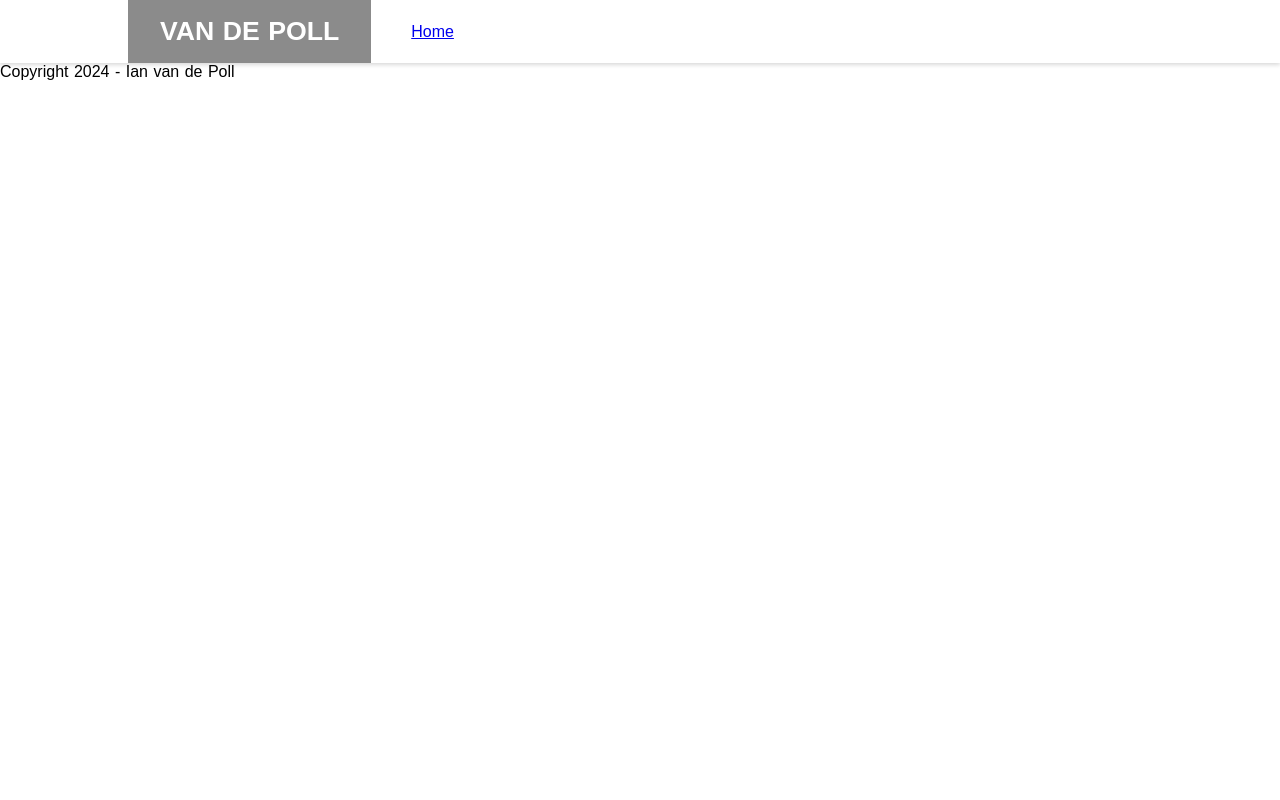
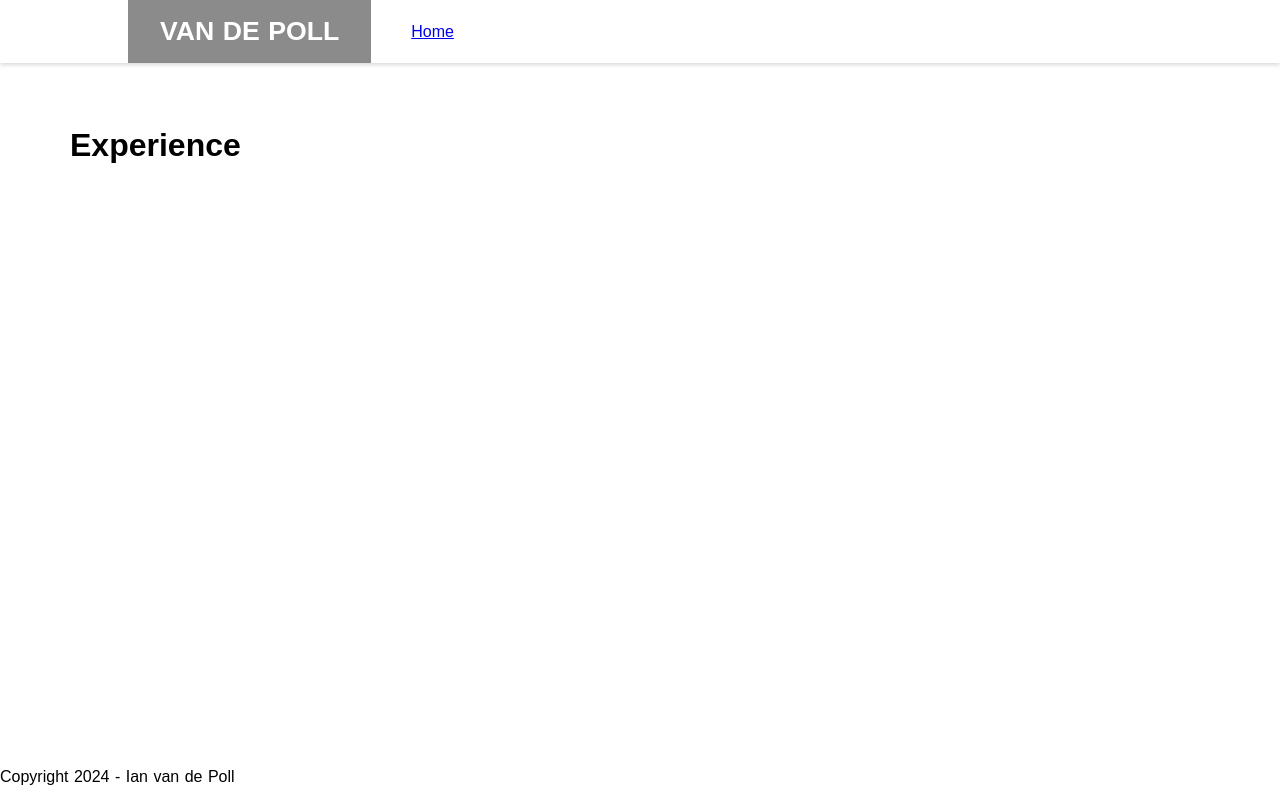
Before and after one commit to tragamota/ianvandepoll.nl, a Nuxt app: page /experience in a window 1280 px wide. Built offline with nearby package versions, Linux system fonts and the light colour scheme.

Commit message:
Add Page titles

```diff
--- /dev/null
+++ b/pages/about.vue
@@ -0,0 +1,3 @@
+<template>
+    About me
+</template>
--- /dev/null
+++ b/pages/education.vue
@@ -0,0 +1,5 @@
+<template>
+    <div class="content-container">
+        <h1>Education</h1>
+    </div>
+</template>
--- /dev/null
+++ b/pages/experience.vue
@@ -0,0 +1,5 @@
+<template>
+    <div class="content-container">
+        <h1>Experience</h1>
+    </div>
+</template>
```
